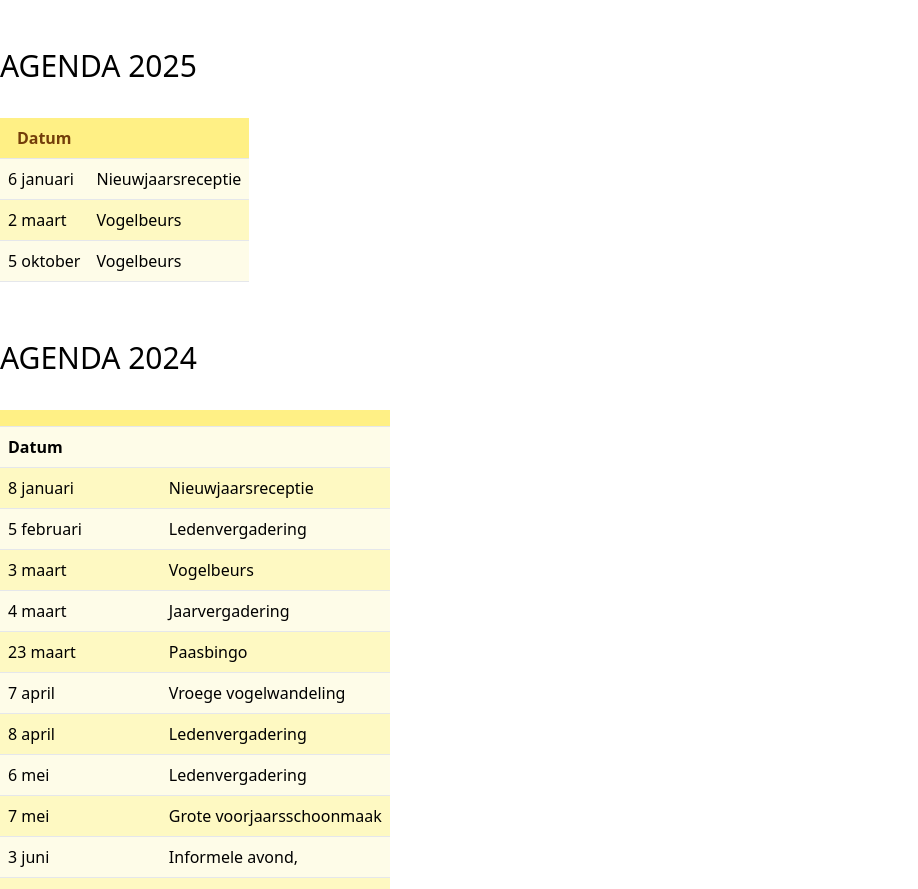
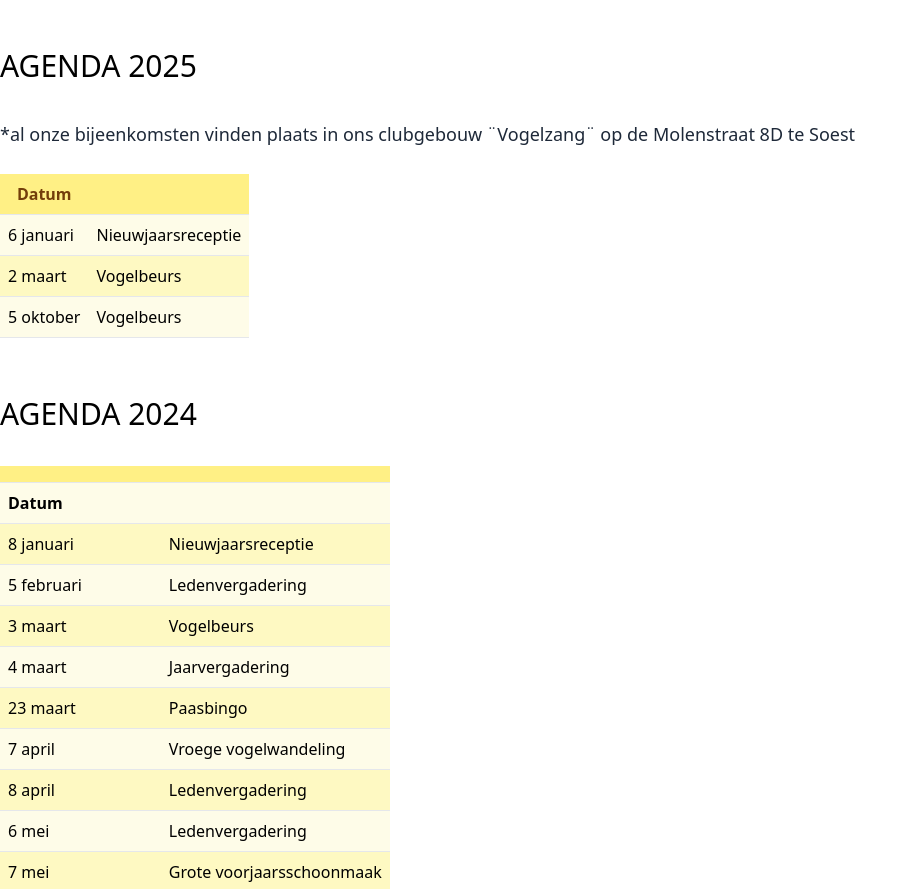
Before and after one commit to Soester-Vogelvrienden/SVV-website, an Eleventy site: page src/pages/agenda.md in a window 1280 px wide. Shown: the part 954-1843 px from the top of the page, without its empty margins (0-918 px from the left). Built offline with nearby package versions, Linux system fonts and the light colour scheme; Eleventy itself is replaced by a stand-in of ours; files that its build step writes are made by us from their sources.

Commit message:
Update Pagina's “agenda”

```diff
--- a/src/pages/agenda.md
+++ b/src/pages/agenda.md
@@ -6,7 +6,7 @@ eleventyNavigation:
   key: Agenda
 ---
 ## AGENDA 2025
-
+*al onze bijeenkomsten vinden plaats in ons clubgebouw ¨Vogelzang¨ op de Molenstraat 8D te Soest
 | **Datum** |                    |
 | --------- | ------------------ |
 | 6 januari | Nieuwjaarsreceptie |
```
